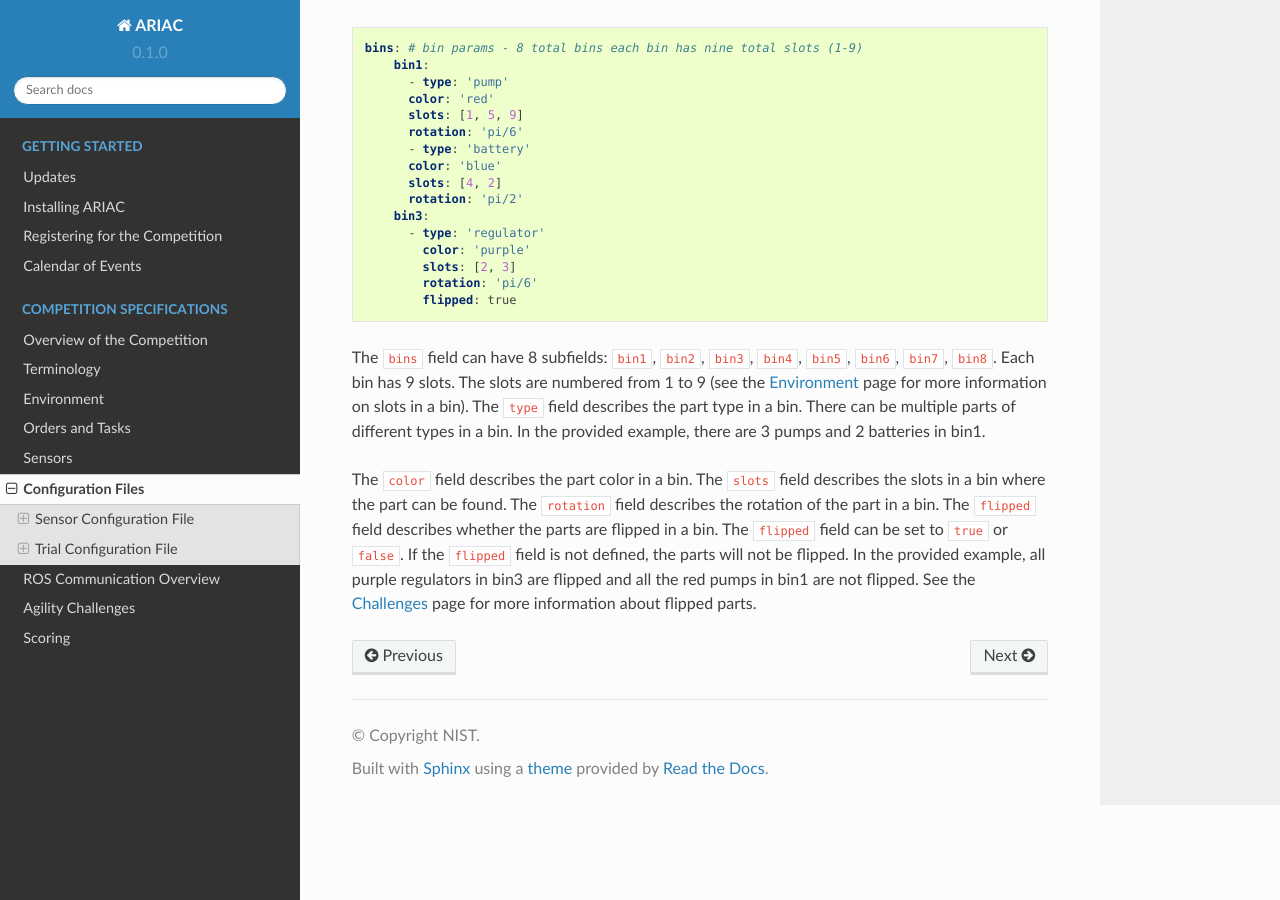
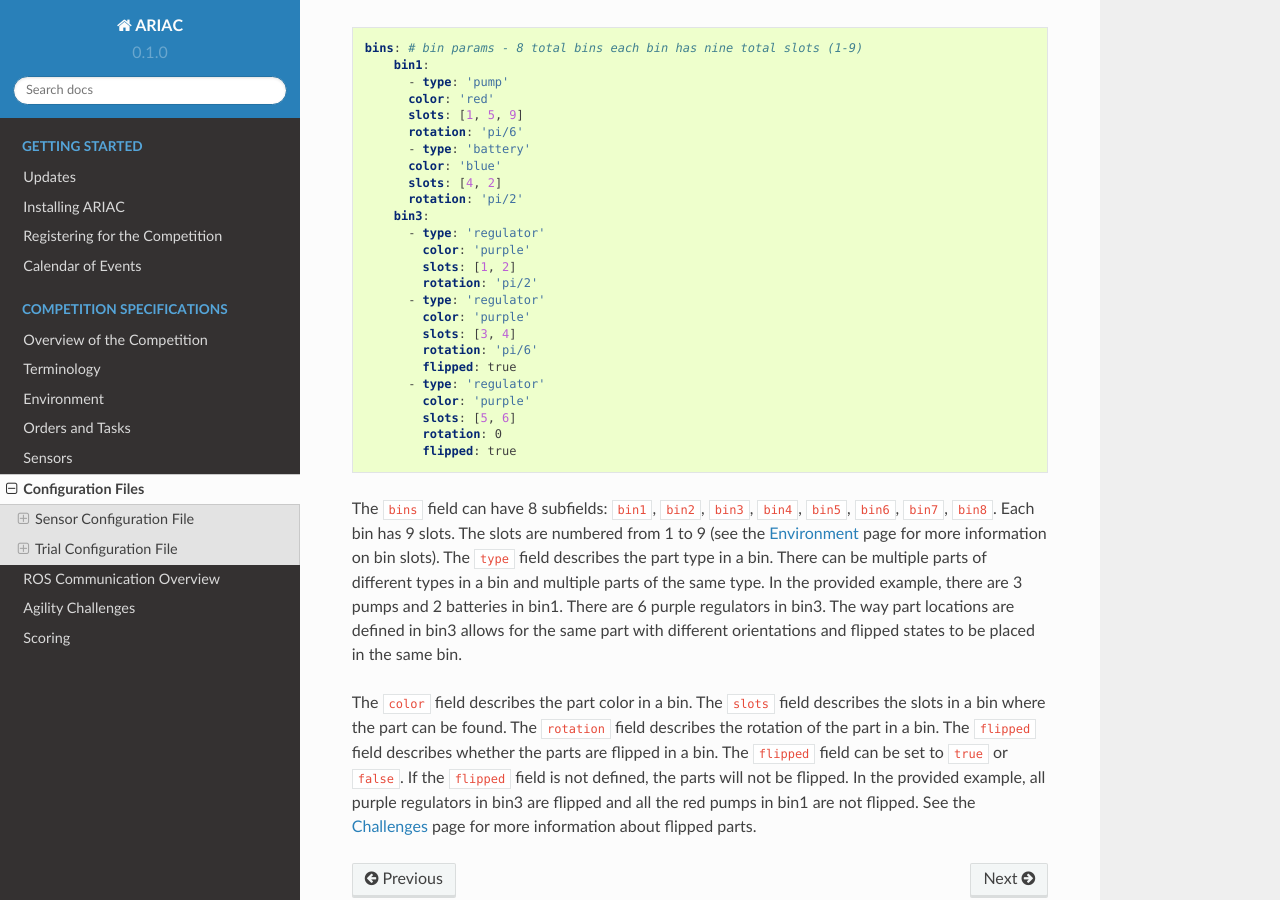
Before and after one commit to usnistgov/ARIAC, a Sphinx documentation site: the page built from docs/competition/trials.md, in a window 1280 px wide and 900 px high, scrolled down 4321 px. Built offline with Sphinx 7.4.7 and the Read the Docs theme 2.0.0, drawn with Linux system fonts in a browser that asks for light colours.

Commit message:
added contents to trials.md

````diff
--- a/docs/competition/trials.md
+++ b/docs/competition/trials.md
@@ -145,12 +145,20 @@
     bin3:
       - type: 'regulator'
         color: 'purple'
-        slots: [2, 3]
+        slots: [1, 2]
+        rotation: 'pi/2'
+      - type: 'regulator'
+        color: 'purple'
+        slots: [3, 4]
         rotation: 'pi/6'
+        flipped: true
+      - type: 'regulator'
+        color: 'purple'
+        slots: [5, 6]
+        rotation: 0
         flipped: true
 ```
 
-
-The `bins` field can have 8 subfields: `bin1`, `bin2`, `bin3`, `bin4`, `bin5`, `bin6`, `bin7`, `bin8`. Each bin has 9 slots. The slots are numbered from 1 to 9 (see the [Environment](environment.md) page for more information on slots in a bin). The `type` field describes the part type in a bin. There can be multiple parts of different types in a bin. In the provided example, there are 3 pumps and 2 batteries in bin1.
+The `bins` field can have 8 subfields: `bin1`, `bin2`, `bin3`, `bin4`, `bin5`, `bin6`, `bin7`, `bin8`. Each bin has 9 slots. The slots are numbered from 1 to 9 (see the [Environment](environment.md) page for more information on bin slots). The `type` field describes the part type in a bin. There can be multiple parts of different types in a bin and multiple parts of the same type. In the provided example, there are 3 pumps and 2 batteries in bin1. There are 6 purple regulators in bin3. The way part locations are defined in bin3 allows for the same part with different orientations and flipped states to be placed in the same bin.
 
 The `color` field describes the part color in a bin. The `slots` field describes the slots in a bin where the part can be found. The `rotation` field describes the rotation of the part in a bin. The `flipped` field describes whether the parts are flipped in a bin. The `flipped` field can be set to `true` or `false`. If the `flipped` field is not defined, the parts will not be flipped. In the provided example, all purple regulators in bin3 are flipped and all the red pumps in bin1 are not flipped. See the [Challenges](challenges.md) page for more information about flipped parts.
````
